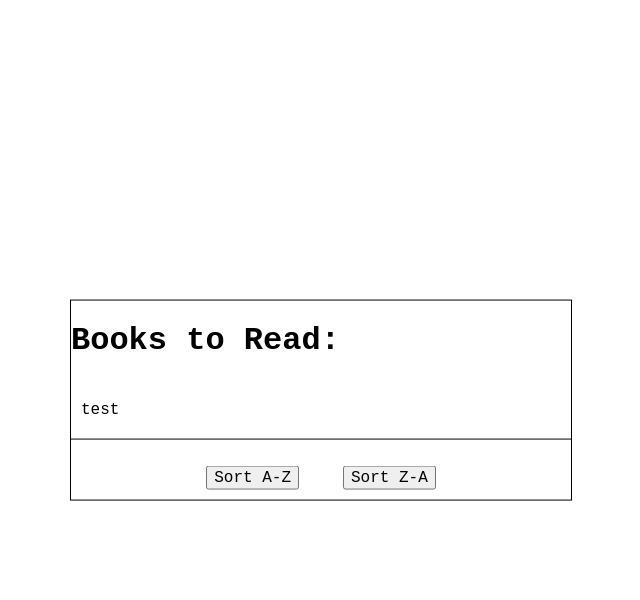
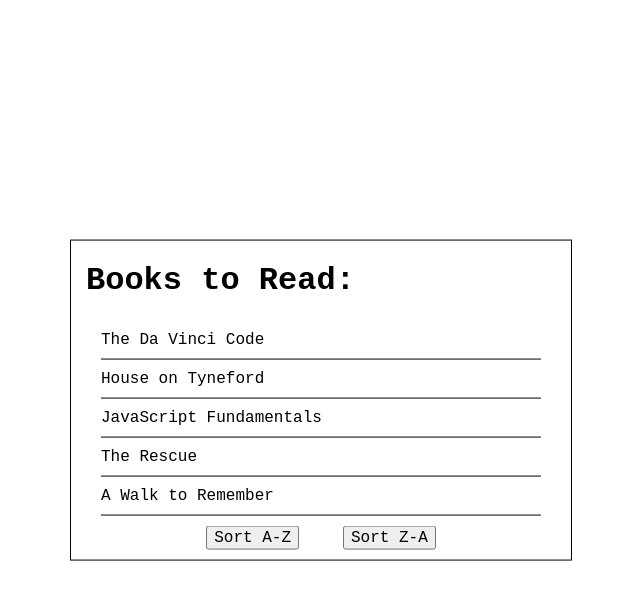
Before and after one commit to sdossland/Sort-names-without-articles, a plain HTML site: page index.html in a window 1280 px wide. Both pictures are taken after a click on the button "Sort A-Z". Shown: the whole page, without its empty margins (319-959 px from the left). Drawn offline with Linux system fonts and the light colour scheme.

Commit message:
initiate sort buttons

```diff
--- a/index.html
+++ b/index.html
@@ -9,9 +9,7 @@
 <body>
 <div class="container">
     <h1>Books to Read:</h1>
-    <ul>
-        <li>test</li>
-    </ul>
+    <ul></ul>
     <div class="buttons">
         <button type="button" class="sortAtoZ">Sort A-Z</button>
         <button type="button" class="sortZtoA">Sort Z-A</button>
--- a/logic.js
+++ b/logic.js
@@ -6,17 +6,49 @@ document.addEventListener("DOMContentLoaded", function () {
   const books = ['A Walk to Remember', 'House on Tyneford', 'The Rescue', 'JavaScript Fundamentals', 'The Da Vinci Code'];
 
   const list = document.querySelector('ul');
-  const listItem = list.querySelector('li');
   const sortBtnAZ = document.querySelector('.sortAtoZ');
   const sortBtnZA = document.querySelector('.sortZtoA');
 
+  //removes articles from the start of a book title
+  function removeArticles(book) {
+    const words = book.split(' '); //split each title into an array of words
+    if (words.length <= 1) return;
+    if (words[0] == 'a' || words[0] == 'an' || words[0] == 'the') {
+      return words.splice(1).join(' ');
+    }
+    return book; //if neither of the above 'if' conditions are true, return entire initial book name
+  }
+
+  var compare = function(a, b) {
+    let aTitle = removeArticles(a.toLowerCase()),
+        bTitle = removeArticles(b.toLowerCase());
+    if (aTitle > bTitle) return 1;
+    if (aTitle < bTitle) return -1;
+    return 0;
+  };
+
+  //populates the HTML <ul> with the books array
+  function populateList(bookList, displayedList) {
+    displayedList.innerHTML = bookList.map(book => {
+      return `
+        <li>${book}</li>
+      `
+    }).join('');
+  }
 
   function sortAZ() {
+    books.sort(compare);
+    populateList(books, list);
+  }
 
+  function sortZA() {
+    books.sort(compare).reverse();
+    populateList(books, list);
   }
 
   sortBtnAZ.addEventListener('click', sortAZ);
-  // sortBtnZA.addEventListener('click', sortZA);
+  sortBtnZA.addEventListener('click', sortZA);
 
+  populateList(books, list);
 
 });
--- a/style.css
+++ b/style.css
@@ -13,16 +13,20 @@ body {
 h1, ul, button {
     font-family: Courier New, Courier, Lucida Sans Typewriter, Lucida Typewriter, monospace;
 }
+h1 {
+    padding-left: 15px;
+}
 ul, button {
     font-size: 16px;
 }
 ul {
     list-style-type: none;
-    border-bottom: 1px solid #000;
-    padding: 10px;
+    padding: 0 30px;
+    margin: 0;
 }
 li {
     padding: 10px 0;
+    border-bottom: 1px solid #000;
 }
 .buttons {
     text-align: center;
@@ -30,3 +34,8 @@ li {
 button {
     margin: 10px 20px;
 }
+button:hover {
+    width: 100px;
+    height: 27px;
+    box-shadow: 0 0 5px rgba(0,0,0,0.7);
+}
```
